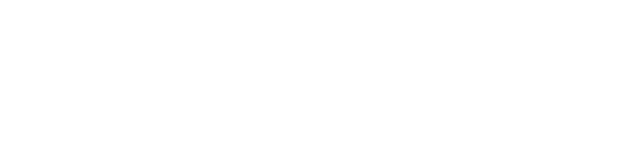
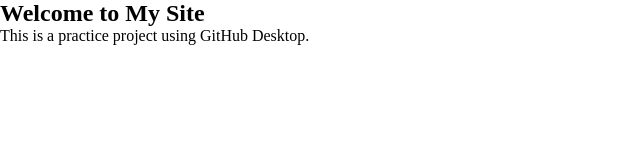
Before and after one commit to temuriee/html-css-js-practice, a plain HTML site: page index.html in a window 1280 px wide. Shown: the whole page, without its empty margins (0-640 px from the left). Drawn offline with Linux system fonts and the light colour scheme.

Commit message:
Add hero section with title and description

```diff
--- a/index.html
+++ b/index.html
@@ -7,5 +7,10 @@
     <link rel="stylesheet" href="style.css" />
     <title>GitHub Practice</title>
   </head>
-  <body></body>
+  <body>
+    <section class="hero">
+      <h1>Welcome to My Site</h1>
+      <p>This is a practice project using GitHub Desktop.</p>
+    </section>
+  </body>
 </html>
```
